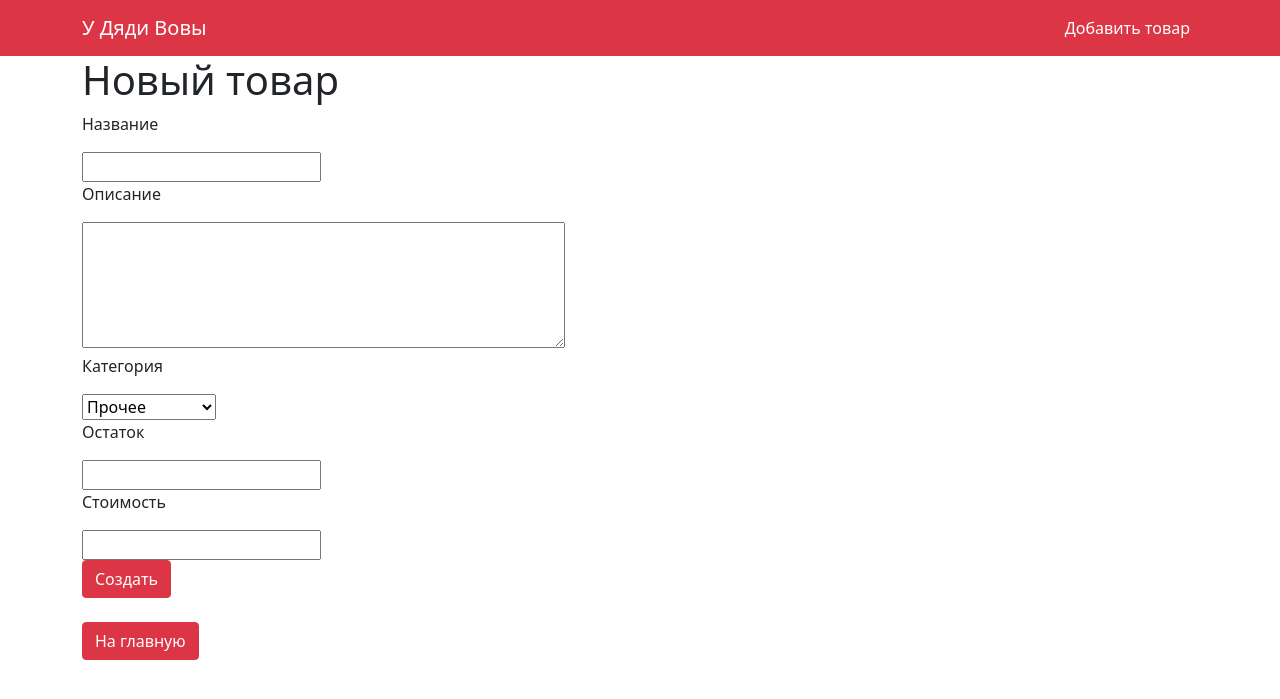
After one commit to den-falcon/magazine-prototype, a Django app: page /product/create/ in a window 1280 px wide. The commit adds this page. Shown: the top 699 px of the page. Run offline with Django 4.2, Linux system fonts and the light colour scheme.

Commit message:
Создан функционал по созданию нового продукта с редиректом на index.html

```diff
--- /dev/null
+++ b/source/magazine_app/forms.py
@@ -0,0 +1,13 @@
+from django import forms
+from django.forms import widgets
+from .models import CATEGORY_CHOICES
+
+
+class ProductForm(forms.Form):
+    name = forms.CharField(max_length=200, required=True, label='Название')
+    description = forms.CharField(max_length=2000, required=True, label="Описание",
+                                  widget=widgets.Textarea(attrs={"rows": 5, "cols": 50}))
+    category = forms.CharField(max_length=200, required=True, label='Категория',
+                               widget=widgets.Select(choices=CATEGORY_CHOICES))
+    remainder = forms.IntegerField(min_value=0, required=True, label='Остаток')
+    price = forms.DecimalField(min_value=1, max_digits=9, decimal_places=2, required=True, label='Стоимость')
--- a/source/magazine_app/templates/base.html
+++ b/source/magazine_app/templates/base.html
@@ -26,7 +26,7 @@
               <div class="collapse navbar-collapse" id="navbarNavDropdown">
                 <ul class="navbar-nav ms-auto">
                   <li class="nav-item">
-                    <a class="nav-link active" aria-current="page" href="#">Добавить товар</a>
+                    <a class="nav-link active" aria-current="page" href="{% url "create" %}">Добавить товар</a>
                   </li>
                 </ul>
               </div>
--- /dev/null
+++ b/source/magazine_app/templates/create.html
@@ -0,0 +1,12 @@
+{% extends 'base.html' %}
+{% block title %}Create Product{% endblock %}
+{% block content %}
+    <div class="container">
+        <h1>Новый товар</h1>
+        <form method="POST">
+            {% include "partial/form.html" with button_text="Создать" %}
+        </form>
+        <br>
+        <a href="{% url "index" %}" class="btn btn-danger">На главную</a>
+    </div>
+{% endblock %}
--- a/source/magazine_app/urls.py
+++ b/source/magazine_app/urls.py
@@ -1,6 +1,7 @@
 from django.urls import path
-from .views import index
+from .views import index, create
 
 urlpatterns = [
-    path('', index, name='index')
+    path('', index, name='index'),
+    path('product/create/', create, name='create'),
 ]
--- a/source/magazine_app/views.py
+++ b/source/magazine_app/views.py
@@ -1,8 +1,29 @@
 from django.shortcuts import render, redirect
 
+from .models import Product
+
+from .forms import ProductForm
 from .models import Product
 
 
 def index(request):
     products = Product.objects.filter(remainder__gt=0).order_by('category', 'name')
     return render(request, 'index.html', context={'products': products})
+
+
+def create(request):
+    if request.method == 'GET':
+        form = ProductForm()
+        return render(request, 'create.html', {'form': form})
+    else:
+        form = ProductForm(data=request.POST)
+        if form.is_valid():
+            name = request.POST.get('name')
+            description = request.POST.get('description')
+            category = request.POST.get('category')
+            remainder = request.POST.get('remainder')
+            price = request.POST.get('price')
+            new_product = Product.objects.create(name=name, description=description, category=category,
+                                                 remainder=remainder, price=price)
+            return redirect('')
+        return render(request, 'create.html', {"form": form})
```
